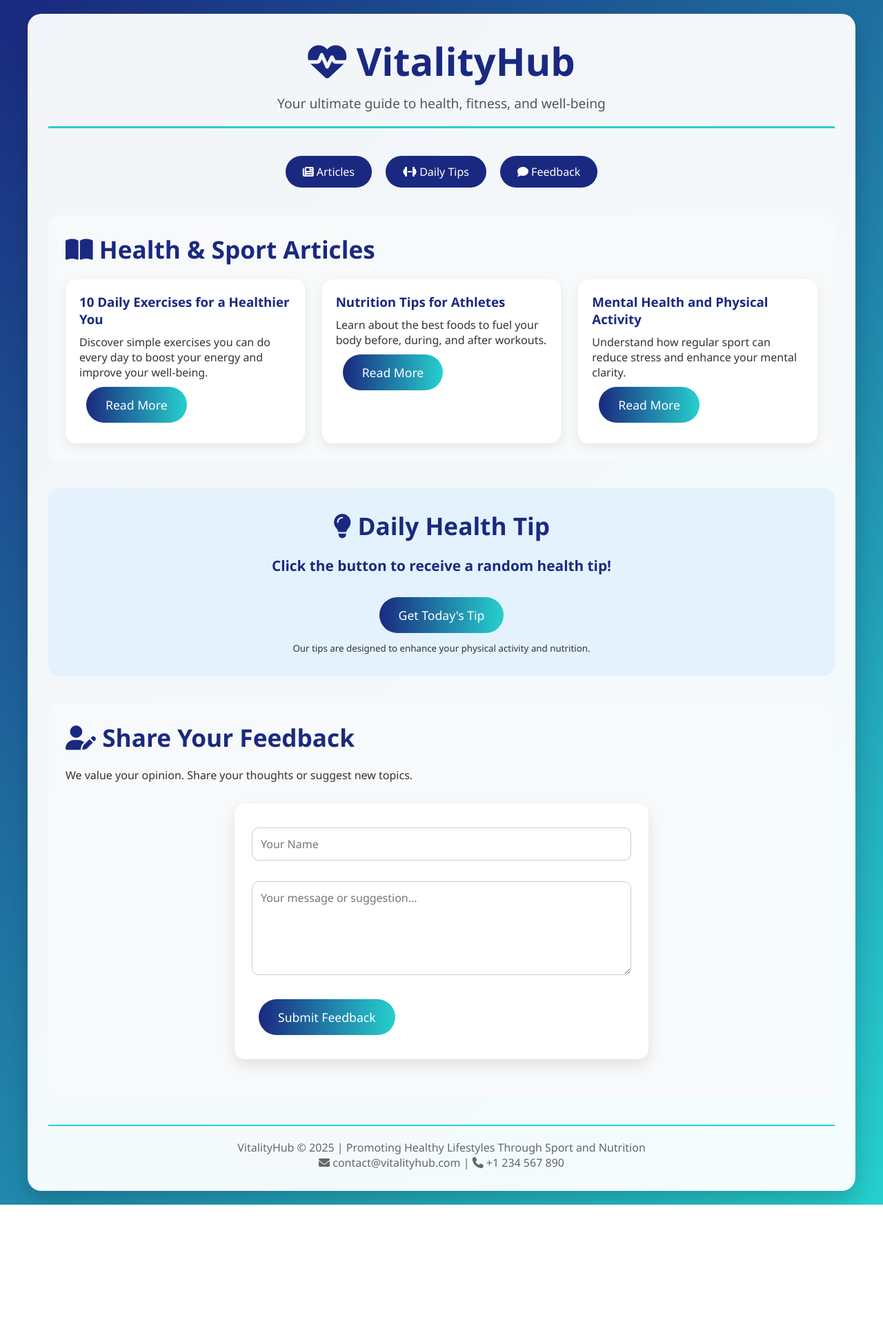
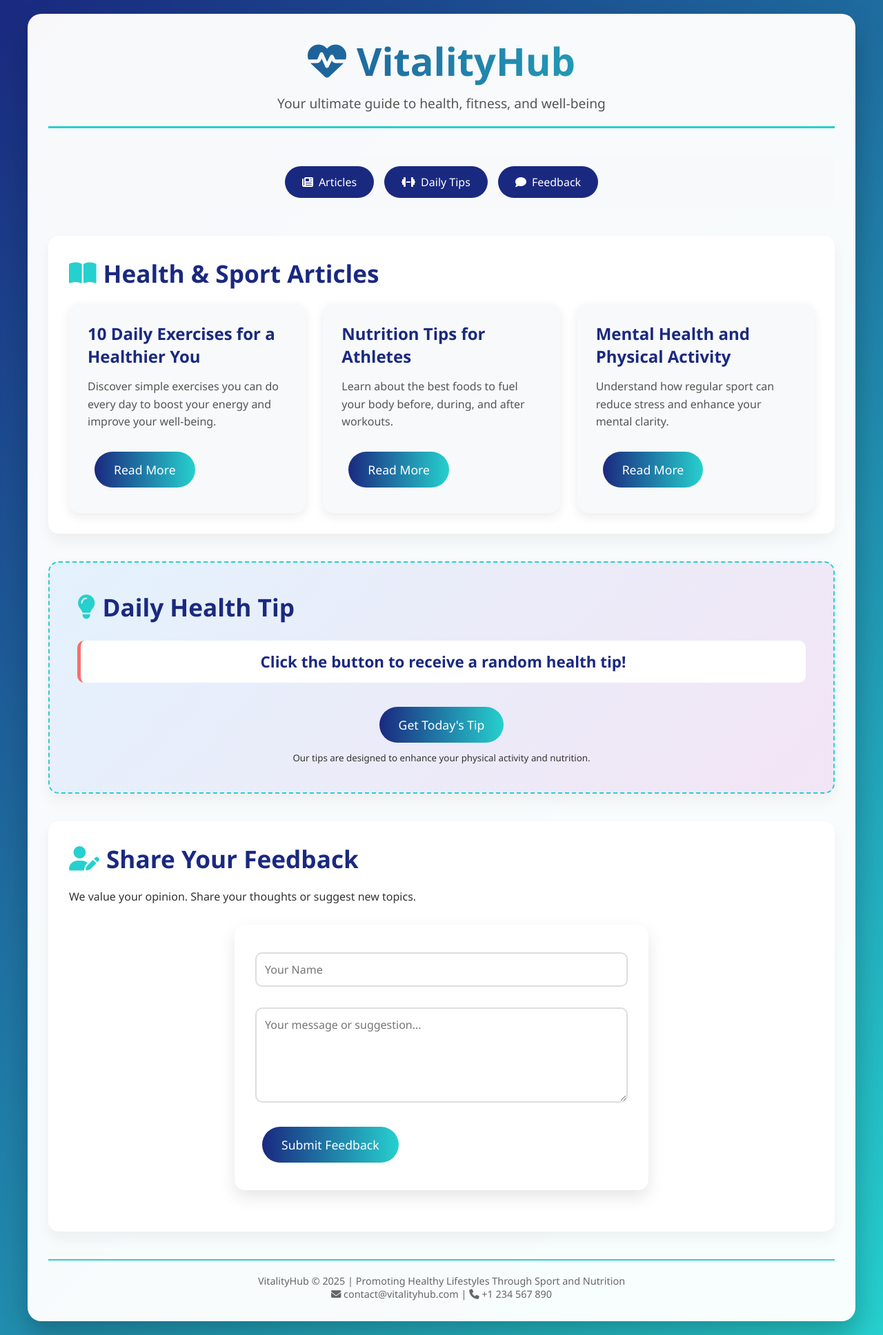
Before and after one commit to nataliezinoveva04-jpg/vitalityhub, a Flask app: page / in a window 1280 px wide. Shown: the whole page at 69% size. Before the commit the page ends 1747 px from the top, so only its background shows below. Run offline with Flask 3, Linux system fonts and the light colour scheme.

Commit message:
Update style.css

```diff
--- a/static/style.css
+++ b/static/style.css
@@ -5,9 +5,17 @@
     font-family: 'Segoe UI', Tahoma, Geneva, Verdana, sans-serif;
 }
 
+:root {
+    --primary: #1a2980;
+    --secondary: #26d0ce;
+    --accent: #ff6b6b;
+    --light: #f8f9fa;
+    --dark: #333;
+}
+
 body {
     background: linear-gradient(135deg, #1a2980, #26d0ce);
-    color: #333;
+    color: var(--dark);
     min-height: 100vh;
     padding: 20px;
 }
@@ -15,40 +23,52 @@ body {
 .container {
     max-width: 1200px;
     margin: 0 auto;
-    background: rgba(255, 255, 255, 0.95);
+    background: rgba(255, 255, 255, 0.97);
     border-radius: 20px;
     padding: 30px;
-    box-shadow: 0 15px 35px rgba(0, 0, 0, 0.2);
+    box-shadow: 0 20px 40px rgba(0, 0, 0, 0.25);
 }
 
 header {
     text-align: center;
     margin-bottom: 40px;
     padding-bottom: 20px;
-    border-bottom: 3px solid #26d0ce;
+    border-bottom: 3px solid var(--secondary);
+    position: relative;
 }
 
 header h1 {
     font-size: 3.5rem;
-    color: #1a2980;
+    background: linear-gradient(to right, var(--primary), var(--secondary));
+    -webkit-background-clip: text;
+    -webkit-text-fill-color: transparent;
     margin-bottom: 10px;
+    display: flex;
+    align-items: center;
+    justify-content: center;
+    gap: 15px;
 }
 
 header p {
     font-size: 1.2rem;
     color: #555;
+    max-width: 600px;
+    margin: 0 auto;
 }
 
 nav {
     display: flex;
     justify-content: center;
-    gap: 20px;
+    gap: 15px;
     margin: 30px 0;
     flex-wrap: wrap;
+    background: var(--light);
+    padding: 15px;
+    border-radius: 15px;
 }
 
 .nav-btn {
-    background: #1a2980;
+    background: var(--primary);
     color: white;
     border: none;
     padding: 12px 25px;
@@ -56,68 +76,113 @@ nav {
     font-size: 1rem;
     cursor: pointer;
     transition: all 0.3s ease;
+    display: flex;
+    align-items: center;
+    gap: 8px;
 }
 
 .nav-btn:hover {
-    background: #26d0ce;
-    transform: translateY(-5px);
+    background: var(--secondary);
+    transform: translateY(-3px);
+    box-shadow: 0 5px 15px rgba(38, 208, 206, 0.3);
+}
+
+.nav-btn.active {
+    background: var(--accent);
 }
 
 .content-section {
     margin: 40px 0;
-    padding: 25px;
-    background: #f8f9fa;
+    padding: 30px;
+    background: white;
     border-radius: 15px;
+    box-shadow: 0 10px 20px rgba(0,0,0,0.05);
 }
 
 h2 {
-    color: #1a2980;
+    color: var(--primary);
     margin-bottom: 20px;
     font-size: 2.2rem;
+    display: flex;
+    align-items: center;
+    gap: 10px;
+}
+
+h2 i {
+    color: var(--secondary);
 }
 
 .articles-grid {
     display: grid;
-    grid-template-columns: repeat(auto-fill, minmax(300px, 1fr));
+    grid-template-columns: repeat(auto-fill, minmax(320px, 1fr));
     gap: 25px;
     margin-top: 20px;
 }
 
 .article-card {
-    background: white;
+    background: var(--light);
     border-radius: 15px;
-    padding: 20px;
+    padding: 25px;
     box-shadow: 0 5px 15px rgba(0,0,0,0.08);
-    transition: transform 0.3s;
+    transition: all 0.3s ease;
+    border: 2px solid transparent;
 }
 
 .article-card:hover {
-    transform: scale(1.03);
+    transform: translateY(-5px);
+    border-color: var(--secondary);
+    box-shadow: 0 15px 30px rgba(38, 208, 206, 0.15);
 }
 
 .article-card h3 {
-    color: #1a2980;
-    margin-bottom: 10px;
+    color: var(--primary);
+    margin-bottom: 15px;
+    font-size: 1.5rem;
+}
+
+.article-card p {
+    color: #555;
+    margin-bottom: 20px;
+    line-height: 1.6;
+}
+
+.read-more {
+    background: var(--primary);
+    color: white;
+    border: none;
+    padding: 10px 20px;
+    border-radius: 50px;
+    cursor: pointer;
+    transition: all 0.3s;
+}
+
+.read-more:hover {
+    background: var(--secondary);
 }
 
 .interactive-box {
     text-align: center;
-    padding: 30px;
-    background: #e3f2fd;
+    padding: 40px;
+    background: linear-gradient(135deg, #e3f2fd, #f3e5f5);
     border-radius: 15px;
     margin: 40px 0;
+    border: 2px dashed var(--secondary);
 }
 
 #dailyTip {
-    font-size: 1.3rem;
-    margin: 20px 0;
-    color: #1a2980;
-    font-weight: bold;
+    font-size: 1.4rem;
+    margin: 25px 0;
+    color: var(--primary);
+    font-weight: 600;
     min-height: 30px;
+    padding: 15px;
+    background: white;
+    border-radius: 10px;
+    border-left: 5px solid var(--accent);
 }
 
 .btn {
-    background: linear-gradient(to right, #1a2980, #26d0ce);
+    background: linear-gradient(to right, var(--primary), var(--secondary));
     color: white;
     border: none;
     padding: 14px 28px;
@@ -125,15 +190,24 @@ h2 {
     font-size: 1.1rem;
     cursor: pointer;
     margin: 10px;
-    transition: opacity 0.3s;
+    transition: all 0.3s;
+    display: inline-flex;
+    align-items: center;
+    justify-content: center;
+    gap: 8px;
 }
 
 .btn:hover {
     opacity: 0.9;
+    transform: scale(1.05);
 }
 
-.feedback-form {
-    max-width: 600px;
+.btn.accent {
+    background: linear-gradient(to right, var(--accent), #ff8e8e);
+}
+
+.bmi-calculator {
+    max-width: 500px;
     margin: 30px auto;
     padding: 25px;
     background: white;
@@ -141,19 +215,191 @@ h2 {
     box-shadow: 0 8px 20px rgba(0,0,0,0.1);
 }
 
-input, textarea {
+.input-group {
+    margin: 20px 0;
+}
+
+.input-group label {
+    display: block;
+    margin-bottom: 8px;
+    color: var(--primary);
+    font-weight: 500;
+}
+
+.input-group input {
+    width: 100%;
+    padding: 12px;
+    border: 2px solid #ddd;
+    border-radius: 10px;
+    font-size: 1rem;
+    transition: border-color 0.3s;
+}
+
+.input-group input:focus {
+    outline: none;
+    border-color: var(--secondary);
+}
+
+#bmiResult {
+    margin-top: 20px;
+    padding: 15px;
+    border-radius: 10px;
+    background: #f0f9ff;
+    display: none;
+}
+
+.feedback-form {
+    max-width: 600px;
+    margin: 30px auto;
+    padding: 30px;
+    background: white;
+    border-radius: 15px;
+    box-shadow: 0 10px 25px rgba(0,0,0,0.1);
+}
+
+input, textarea, select {
     width: 100%;
     padding: 12px;
     margin: 10px 0 20px;
-    border: 1px solid #ccc;
+    border: 2px solid #ddd;
     border-radius: 10px;
     font-size: 1rem;
+    transition: border-color 0.3s;
+}
+
+input:focus, textarea:focus, select:focus {
+    outline: none;
+    border-color: var(--secondary);
+}
+
+textarea {
+    resize: vertical;
+    min-height: 120px;
+}
+
+.workout-plans {
+    display: grid;
+    grid-template-columns: repeat(auto-fit, minmax(250px, 1fr));
+    gap: 20px;
+    margin-top: 20px;
+}
+
+.plan-card {
+    background: white;
+    border-radius: 10px;
+    padding: 20px;
+    box-shadow: 0 5px 15px rgba(0,0,0,0.08);
+    border-top: 5px solid var(--secondary);
+}
+
+.plan-card h4 {
+    color: var(--primary);
+    margin-bottom: 10px;
+}
+
+.level-easy { color: #2ecc71; }
+.level-medium { color: #f39c12; }
+.level-hard { color: #e74c3c; }
+
+.modal {
+    display: none;
+    position: fixed;
+    top: 0;
+    left: 0;
+    width: 100%;
+    height: 100%;
+    background: rgba(0,0,0,0.5);
+    z-index: 1000;
+    align-items: center;
+    justify-content: center;
+}
+
+.modal-content {
+    background: white;
+    padding: 30px;
+    border-radius: 15px;
+    max-width: 700px;
+    width: 90%;
+    max-height: 80vh;
+    overflow-y: auto;
+}
+
+.close-modal {
+    float: right;
+    font-size: 28px;
+    cursor: pointer;
+    color: var(--accent);
+}
+
+.achievement {
+    background: linear-gradient(135deg, #ffecb3, #ffcc80);
+    padding: 15px;
+    border-radius: 10px;
+    margin: 10px 0;
+    display: flex;
+    align-items: center;
+    gap: 10px;
 }
 
 footer {
     text-align: center;
     margin-top: 40px;
     padding-top: 20px;
-    border-top: 2px solid #26d0ce;
+    border-top: 2px solid var(--secondary);
     color: #666;
+    font-size: 0.9rem;
 }
+
+.social-icons {
+    display: flex;
+    justify-content: center;
+    gap: 20px;
+    margin: 20px 0;
+    font-size: 1.5rem;
+}
+
+.social-icons a {
+    color: var(--primary);
+    transition: color 0.3s;
+}
+
+.social-icons a:hover {
+    color: var(--secondary);
+}
+
+.progress-bar {
+    width: 100%;
+    height: 20px;
+    background: #e0e0e0;
+    border-radius: 10px;
+    margin: 10px 0;
+    overflow: hidden;
+}
+
+.progress-fill {
+    height: 100%;
+    background: linear-gradient(to right, var(--primary), var(--secondary));
+    border-radius: 10px;
+    width: 0%;
+    transition: width 1s ease-in-out;
+}
+
+/* Responsive design */
+@media (max-width: 768px) {
+    header h1 {
+        font-size: 2.5rem;
+    }
+
+    .container {
+        padding: 15px;
+    }
+
+    .articles-grid {
+        grid-template-columns: 1fr;
+    }
+
+    .nav-btn {
+        padding: 10px 15px;
+        font-size: 0.9rem;
+    }
+}
```
